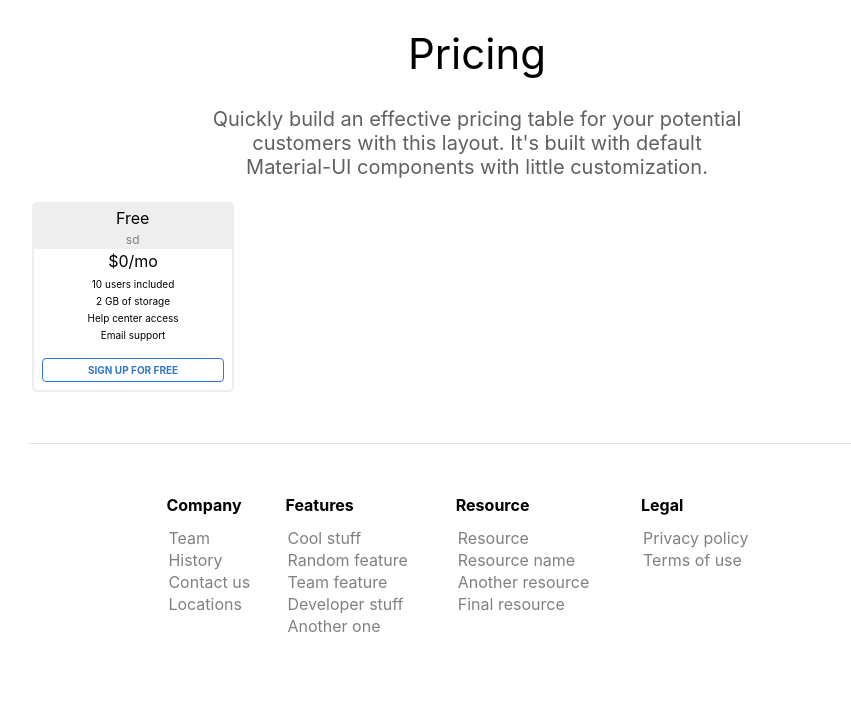
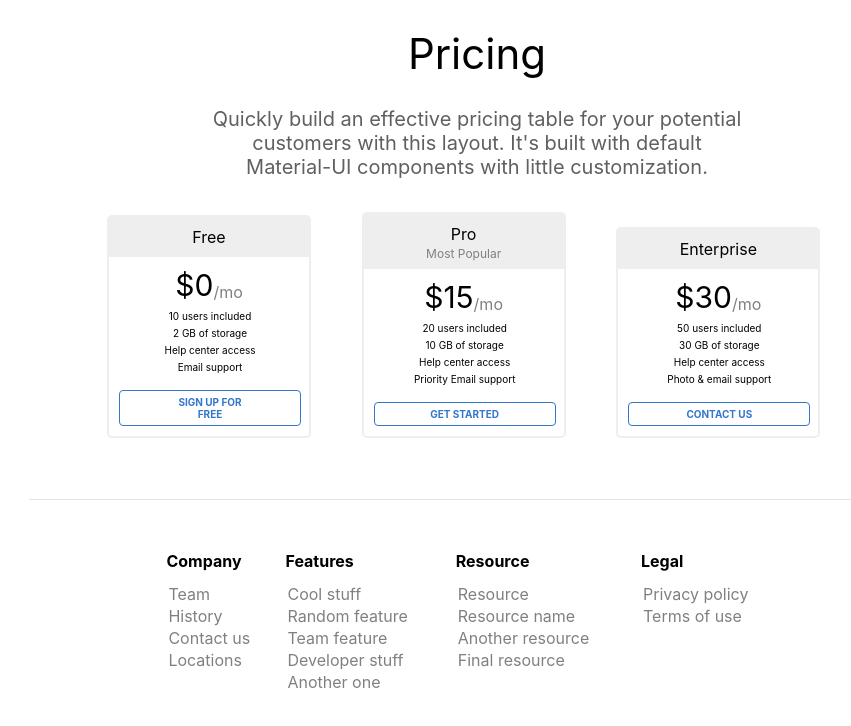
Before and after one commit to aswinmurali-io/appointy-react-task, a React (Create React App) app: page / in a window 1280 px wide. Shown: the top 726 px of the page, without its empty margins (163-1014 px from the left). Built offline with nearby package versions, Linux system fonts and the light colour scheme.

Commit message:
completed task

```diff
--- a/src/App.tsx
+++ b/src/App.tsx
@@ -1,28 +1,23 @@
 import Card from './Components/Card/Card';
+
 import Header from './Sections/Header';
 import Footer from './Sections/Footer';
 
-
-const appStyle = {
-  addingTop: '50px',
-  paddingRight: '15%',
-  paddingBottom: '50px',
-  paddingLeft: '15%',
-}
-
 const App = () => (
-  <div style={appStyle}>
+  <div className='app'>
     <header>
       <Header />
-      <table>
-        <tr>
+      <table className='cardsview' style={{
+        width: '100%',
+        padding: '0px 65px',
+        verticalAlign: 'bottom'
+      }}>
           <th>
             <Card
               heading='Free'
               icon={'x'}
-              description='sd'
+              description=''
               pricing={0}
-              isSelected={false}
               buttonText='SIGN UP FOR FREE'
               points={[
                 '10 users included',
@@ -32,13 +27,38 @@ const App = () => (
               ]}
             />
           </th>
-          {/* <th>
-            <Card title='Pro' description='sd4' />
+          <th>
+            <Card
+              heading='Pro'
+              icon={'x'}
+              description='Most Popular'
+              pricing={15}
+              buttonText='GET STARTED'
+              points={[
+                '20 users included',
+                '10 GB of storage',
+                'Help center access',
+                'Priority Email support',
+              ]}
+            />
           </th>
           <th>
-            <Card title='Enterprise' description='sd5' />
-          </th> */}
-        </tr>
+            <Card
+              heading='Enterprise'
+              icon={'x'}
+              description=''
+              pricing={30}
+              buttonText='CONTACT US'
+              points={[
+                '50 users included',
+                '30 GB of storage',
+                'Help center access',
+                'Photo & email support',
+              ]}
+            />
+          </th>
+
+
       </table>
       <Footer />
     </header>
--- a/src/Components/Card/Card.css
+++ b/src/Components/Card/Card.css
@@ -2,6 +2,8 @@ div.card {
     border: 2px solid #eeeeee;
     border-radius: 5px;
     text-align: center;
+    margin: 10px;
+    max-width: 200px;
 }
 
 .card tr {
@@ -11,14 +13,15 @@ div.card {
 
 .card table {
     margin: -2px;
+    max-width: 190px;
 }
 
 .card .heading {
-    background: #eeeeee;
+    display: inline;
 }
 
 .card .heading .title {
-    padding: 2px 80px;
+    padding: 2px;
     font-weight: normal;
     color: black;
     text-align: center;
@@ -30,10 +33,27 @@ div.card {
     color: black;
 }
 
+.card .price {
+    justify-content: center;
+    display: flex;
+    padding-top: 10px;
+}
+
+.card .price .value {
+    font-size: 30px;
+}
+
+.card .price .suffix {
+    color: gray;
+    padding-top: 15px;
+}
+
 .card .description {
     color: gray;
     font-size: 12px;
-    padding: 2px 60px;
+    text-align: center;
+    display: flex;
+    justify-content: center;
 }
 
 .card .points p {
@@ -49,5 +69,6 @@ div.card {
     font-size: 10px;
     font-weight: bold;
     padding: 5px 45px;
+    width: 90px;
     margin: 8px;
 }
--- a/src/Components/Card/Card.tsx
+++ b/src/Components/Card/Card.tsx
@@ -6,7 +6,6 @@ type CardType = {
     description: string,
     pricing: number,
     points: string[],
-    isSelected: boolean,
     buttonText: string,
 }
 
@@ -16,25 +15,31 @@ const Card = ({
     description,
     pricing,
     points,
-    isSelected,
     buttonText,
 }: CardType) => (
     <div className='card'>
-        <table>
-            <tr className='heading'>
-                <tr>
-                    <td className='title'>{heading}</td>
-                    {/* <th>
+        <table style={{
+            display: 'contents',
+            justifyContent: 'center'
+        }}>
+            <tr style={{
+                display: 'block',
+                background: '#eeeeee',
+                padding: '8px 0'
+            }}>
+                <tr className='heading'>
+                    <tr className='title'>{heading}</tr>
 
-                        <td className='icon'>{icon}</td>
-                    </th> */}
+                    {/* <th><td className='icon'>{icon}</td></th> */}
                 </tr>
                 <tr className='description'>
                     {description}
                 </tr>
             </tr>
-            <tr>
-                $0/mo
+
+            <tr className='price'>
+                <div className='value'>${pricing}</div>
+                <div className='suffix'>/mo</div>
             </tr>
             <tr className='points'>
                 {points.map((point) => (<p>{point}</p>))}
@@ -44,7 +49,7 @@ const Card = ({
                 <div className='button'>{buttonText}</div>
             </tr>
         </table>
-    </div>
+    </div >
 )
 
 export default Card;
--- a/src/index.css
+++ b/src/index.css
@@ -6,3 +6,20 @@ body {
     -webkit-font-smoothing: antialiased;
     -moz-osx-font-smoothing: grayscale;
 }
+
+.app {
+    adding-top: 50px;
+    padding-right: 15%;
+    padding-bottom: 50px;
+    padding-left: 15%;
+}
+
+.app table {
+}
+
+.cardsview table {
+    display: flex;
+    justify-content: center;
+    width: 100%;
+    padding: 0px 70px;
+}
```
